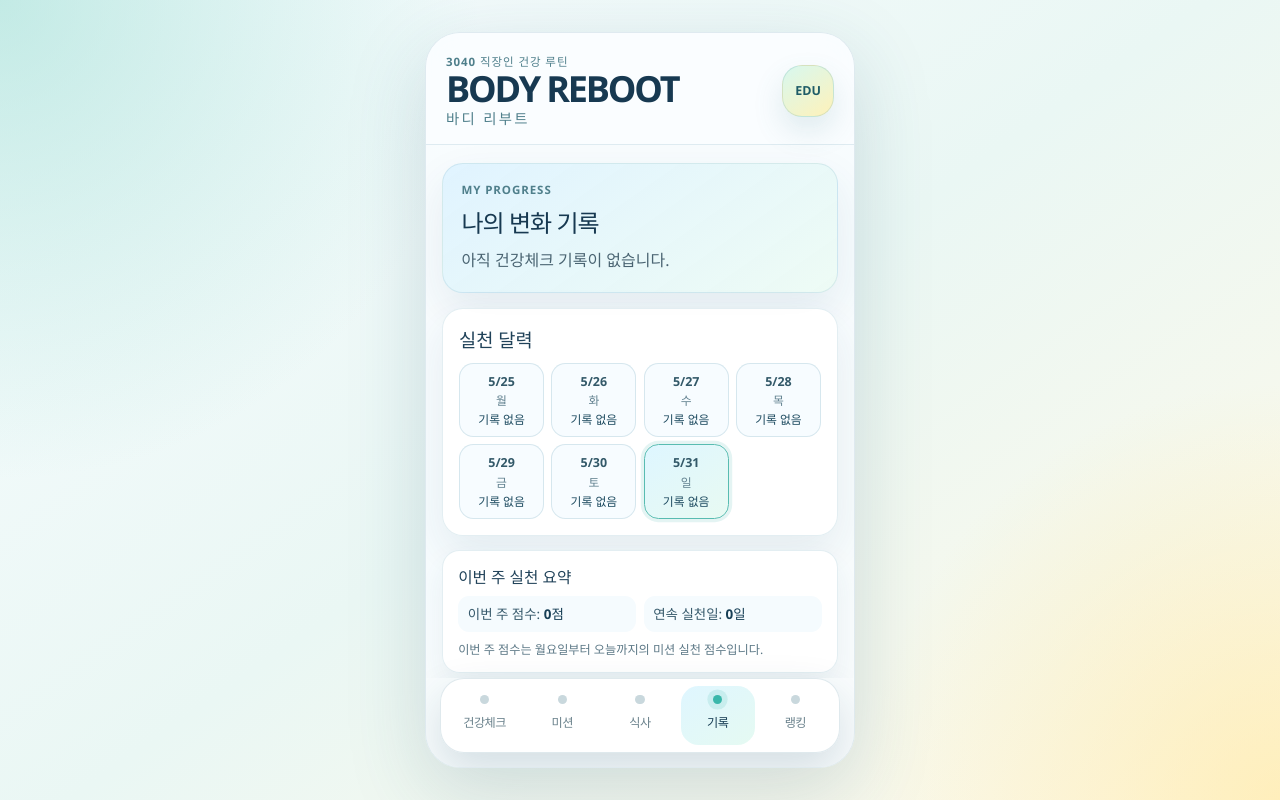
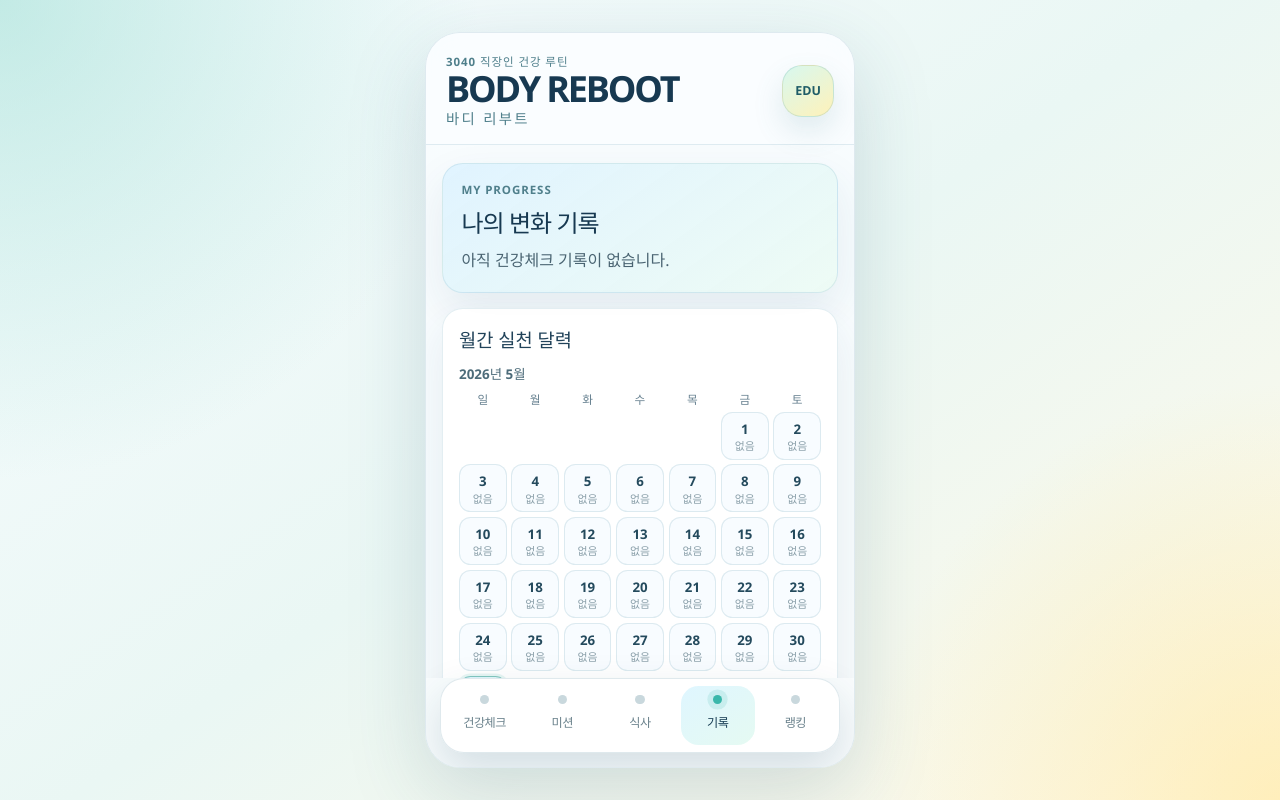
Before and after one commit to haneugenee/body-reboot, a React (Vite) app: page / in a window 1280 px wide. Both pictures are taken after a click on the button "기록". Built offline with nearby package versions, Linux system fonts and the light colour scheme.

Commit message:
Add monthly mission calendar

```diff
--- a/src/App.css
+++ b/src/App.css
@@ -1297,44 +1297,78 @@ button {
   line-height: 1.25;
 }
 
-.mission-calendar-grid {
-  display: grid;
-  grid-template-columns: repeat(4, minmax(0, 1fr));
-  gap: 0.45rem;
-}
-
-.date-chip {
-  border: 1px solid rgba(118, 167, 186, 0.25);
-  border-radius: 0.9rem;
-  background: #f7fcff;
-  color: #335969;
-  display: grid;
-  gap: 0.12rem;
+.month-label {
+  margin: 0 0 0.45rem;
+  color: #4d6c7a;
+  font-size: 0.84rem;
+  font-weight: 700;
+}
+
+.month-weekday-row {
+  display: grid;
+  grid-template-columns: repeat(7, minmax(0, 1fr));
+  gap: 0.3rem;
+  margin-bottom: 0.3rem;
+}
+
+.month-weekday-row span {
+  text-align: center;
+  color: #678190;
+  font-size: 0.73rem;
+  font-weight: 700;
+}
+
+.month-calendar-grid {
+  display: grid;
+  grid-template-columns: repeat(7, minmax(0, 1fr));
+  gap: 0.3rem;
+}
+
+.month-empty-cell {
+  min-height: 3rem;
+}
+
+.month-date-cell {
+  min-height: 3rem;
+  border: 1px solid rgba(118, 167, 186, 0.22);
+  border-radius: 0.72rem;
+  background: #f8fcff;
+  color: #244a5d;
+  display: grid;
+  align-content: center;
   justify-items: center;
-  padding: 0.55rem 0.3rem;
+  gap: 0.08rem;
+  padding: 0.28rem 0.15rem;
   cursor: pointer;
 }
 
-.date-chip.is-selected {
+.month-date-cell.is-selected {
   border-color: #58bcb1;
   background: linear-gradient(145deg, #def6ff, #e8faf2);
-  box-shadow: 0 0 0 0.2rem rgba(88, 188, 177, 0.16);
-}
-
-.date-month-day {
-  font-size: 0.78rem;
-  font-weight: 900;
-}
-
-.date-weekday {
-  font-size: 0.74rem;
-  color: #61808f;
-}
-
-.date-score {
-  font-size: 0.74rem;
+  box-shadow: 0 0 0 0.16rem rgba(88, 188, 177, 0.14);
+}
+
+.month-date-cell.is-today {
+  border-color: rgba(70, 170, 160, 0.62);
+}
+
+.month-date-cell.no-record .month-day-score {
+  color: #8ca1ab;
+}
+
+.month-date-cell.has-record .month-day-score {
   color: #1e4b60;
   font-weight: 800;
+}
+
+.month-day-number {
+  font-size: 0.83rem;
+  font-weight: 800;
+}
+
+.month-day-score {
+  font-size: 0.68rem;
+  line-height: 1.2;
 }
 
 .mission-detail-empty {
--- a/src/components/RecordTab.jsx
+++ b/src/components/RecordTab.jsx
@@ -5,36 +5,29 @@ import {
   getDailyMissionRecords,
   getHealthCheckHistory,
   getMissionRecordByDate,
-  getRecentDateKeys,
   getTodayKey,
   getWeeklyMissionScore,
 } from '../utils/storage.js'
 
 const WEEKDAY_LABELS = ['일', '월', '화', '수', '목', '금', '토']
 
-const formatCalendarLabel = (dateKey) => {
-  const [year, month, day] = dateKey.split('-').map((value) => Number(value))
-  const date = new Date(year, month - 1, day)
-
-  return {
-    monthDay: `${month}/${day}`,
-    weekday: WEEKDAY_LABELS[date.getDay()],
-  }
-}
-
 const toStatusLabel = (status) => {
   if (status === 'complete') return '완료'
-  if (status === 'half') return '절반 성공'
-  return '아직 기록 없음'
+  if (status === 'half') return '일부'
+  return '없음'
 }
 
 export default function RecordTab() {
   const history = useMemo(() => getHealthCheckHistory(), [])
   const missionRecords = useMemo(() => getDailyMissionRecords(), [])
-  const dateKeys = useMemo(() => getRecentDateKeys(7), [])
   const weeklyMissionScore = useMemo(() => getWeeklyMissionScore(), [])
   const currentStreakDays = useMemo(() => getCurrentStreakDays(), [])
-  const [selectedDate, setSelectedDate] = useState(getTodayKey())
+  const todayKey = getTodayKey()
+  const [selectedDate, setSelectedDate] = useState(todayKey)
+  const [calendarMonth] = useState(() => {
+    const today = new Date()
+    return { year: today.getFullYear(), monthIndex: today.getMonth() }
+  })
 
   const sortedHistory = useMemo(
     () =>
@@ -65,6 +58,37 @@ export default function RecordTab() {
       : count === 1
         ? '건강체크를 한 번 더 진행하면 변화 그래프를 확인할 수 있어요.'
         : '최근 건강체크 결과를 기준으로 변화 기록을 확인할 수 있어요.'
+
+  const monthlyCalendarCells = useMemo(() => {
+    const firstDate = new Date(calendarMonth.year, calendarMonth.monthIndex, 1)
+    const firstWeekday = firstDate.getDay()
+    const daysInMonth = new Date(calendarMonth.year, calendarMonth.monthIndex + 1, 0).getDate()
+    const cells = []
+
+    for (let i = 0; i < firstWeekday; i += 1) {
+      cells.push({ key: `empty-${i}`, isEmpty: true })
+    }
+
+    for (let day = 1; day <= daysInMonth; day += 1) {
+      const month = String(calendarMonth.monthIndex + 1).padStart(2, '0')
+      const dayText = String(day).padStart(2, '0')
+      const dateKey = `${calendarMonth.year}-${month}-${dayText}`
+      const dailyRecord = missionRecords[dateKey]
+      const score = Number(dailyRecord?.totalScore ?? 0)
+
+      cells.push({
+        key: dateKey,
+        isEmpty: false,
+        dateKey,
+        day,
+        score,
+        hasRecord: Boolean(dailyRecord),
+        isToday: dateKey === todayKey,
+      })
+    }
+
+    return cells
+  }, [calendarMonth.monthIndex, calendarMonth.year, missionRecords, todayKey])
 
   return (
     <section className="record-tab-panel">
@@ -155,15 +179,13 @@ export default function RecordTab() {
           <h3>최근 2회 비교</h3>
           <ul>
             <li>
-              BMI 변화: {Number(previous.bmi).toFixed(1)} {'->'}{' '}
-              {Number(latest.bmi).toFixed(1)}
+              BMI 변화: {Number(previous.bmi).toFixed(1)} {'->'} {Number(latest.bmi).toFixed(1)}
             </li>
             <li>
               식습관 점수 변화: {previous.dietScore}점 {'->'} {latest.dietScore}점
             </li>
             <li>
-              신체활동 점수 변화: {previous.activityScore}점 {'->'}{' '}
-              {latest.activityScore}점
+              신체활동 점수 변화: {previous.activityScore}점 {'->'} {latest.activityScore}점
             </li>
             <li>
               종합 점수 변화: {previous.totalScore}점 {'->'} {latest.totalScore}점
@@ -173,26 +195,34 @@ export default function RecordTab() {
       )}
 
       <section className="mission-calendar-card">
-        <h3>실천 달력</h3>
-        <div className="mission-calendar-grid">
-          {dateKeys.map((dateKey) => {
-            const dailyRecord = missionRecords[dateKey]
-            const totalScore = Number(dailyRecord?.totalScore ?? 0)
-            const dateInfo = formatCalendarLabel(dateKey)
-            const isSelected = selectedDate === dateKey
+        <h3>월간 실천 달력</h3>
+        <p className="month-label">
+          {calendarMonth.year}년 {calendarMonth.monthIndex + 1}월
+        </p>
+
+        <div className="month-weekday-row">
+          {WEEKDAY_LABELS.map((weekday) => (
+            <span key={weekday}>{weekday}</span>
+          ))}
+        </div>
+
+        <div className="month-calendar-grid">
+          {monthlyCalendarCells.map((cell) => {
+            if (cell.isEmpty) {
+              return <span key={cell.key} className="month-empty-cell" aria-hidden="true" />
+            }
+
+            const isSelected = selectedDate === cell.dateKey
 
             return (
               <button
+                key={cell.key}
                 type="button"
-                key={dateKey}
-                className={`date-chip ${isSelected ? 'is-selected' : ''}`}
-                onClick={() => setSelectedDate(dateKey)}
+                className={`month-date-cell ${cell.isToday ? 'is-today' : ''} ${isSelected ? 'is-selected' : ''} ${cell.hasRecord ? 'has-record' : 'no-record'}`}
+                onClick={() => setSelectedDate(cell.dateKey)}
               >
-                <span className="date-month-day">{dateInfo.monthDay}</span>
-                <span className="date-weekday">{dateInfo.weekday}</span>
-                <span className="date-score">
-                  {dailyRecord ? `${totalScore}점` : '기록 없음'}
-                </span>
+                <span className="month-day-number">{cell.day}</span>
+                <span className="month-day-score">{cell.hasRecord ? `${cell.score}점` : '없음'}</span>
               </button>
             )
           })}
@@ -216,10 +246,11 @@ export default function RecordTab() {
 
       <section className="mission-detail-card">
         <h4 className="mission-detail-title-compact">선택 날짜 기록</h4>
-        <h3>선택한 날짜의 미션 기록 상세</h3>
 
         {!selectedMissionRecord && (
-          <p className="mission-detail-empty">이 날짜에는 아직 미션 기록이 없습니다.</p>
+          <p className="mission-detail-empty">
+            아직 기록이 없습니다. 오늘의 미션을 선택하면 이곳에 표시됩니다.
+          </p>
         )}
 
         {selectedMissionRecord && (
@@ -235,51 +266,15 @@ export default function RecordTab() {
             <div>
               <dt>식단 미션</dt>
               <dd>
-                {selectedDiet?.status === 'complete' ? '완료' : '미완료'} ·{' '}
-                {shortMissionTitle(selectedDiet?.title)}
+                {toStatusLabel(selectedDiet?.status)} - {shortMissionTitle(selectedDiet?.title)}
               </dd>
             </div>
             <div>
               <dt>운동 미션</dt>
               <dd>
-                {selectedExercise?.status === 'complete' ? '완료' : '미완료'} ·{' '}
+                {toStatusLabel(selectedExercise?.status)} -{' '}
                 {shortMissionTitle(selectedExercise?.title)}
               </dd>
-            </div>
-          </div>
-        )}
-
-        {selectedMissionRecord && false && (
-          <div className="mission-detail-grid">
-            <div>
-              <dt>식단 미션 제목</dt>
-              <dd>{selectedDiet?.title || '아직 기록 없음'}</dd>
-            </div>
-            <div>
-              <dt>식단 미션 상태</dt>
-              <dd>{toStatusLabel(selectedDiet?.status)}</dd>
-            </div>
-            <div>
-              <dt>식단 미션 점수</dt>
-              <dd>{selectedDiet?.score ? `${selectedDiet.score}점` : '아직 기록 없음'}</dd>
-            </div>
-            <div>
-              <dt>운동 미션 제목</dt>
-              <dd>{selectedExercise?.title || '아직 기록 없음'}</dd>
-            </div>
-            <div>
-              <dt>운동 미션 상태</dt>
-              <dd>{toStatusLabel(selectedExercise?.status)}</dd>
-            </div>
-            <div>
-              <dt>운동 미션 점수</dt>
-              <dd>
-                {selectedExercise?.score ? `${selectedExercise.score}점` : '아직 기록 없음'}
-              </dd>
-            </div>
-            <div className="mission-detail-total">
-              <dt>해당 날짜 총점</dt>
-              <dd>{Number(selectedMissionRecord.totalScore ?? 0)}점</dd>
             </div>
           </div>
         )}
```
